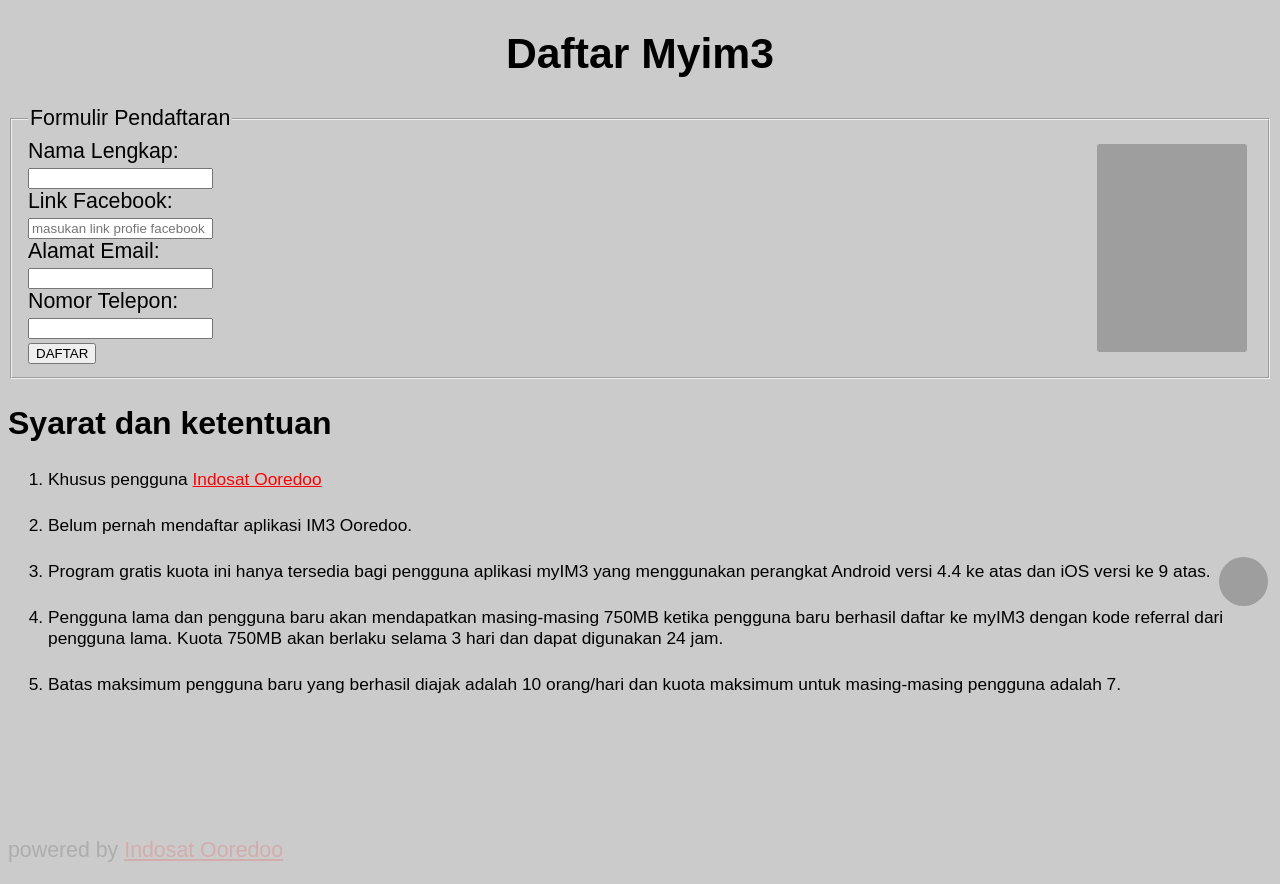
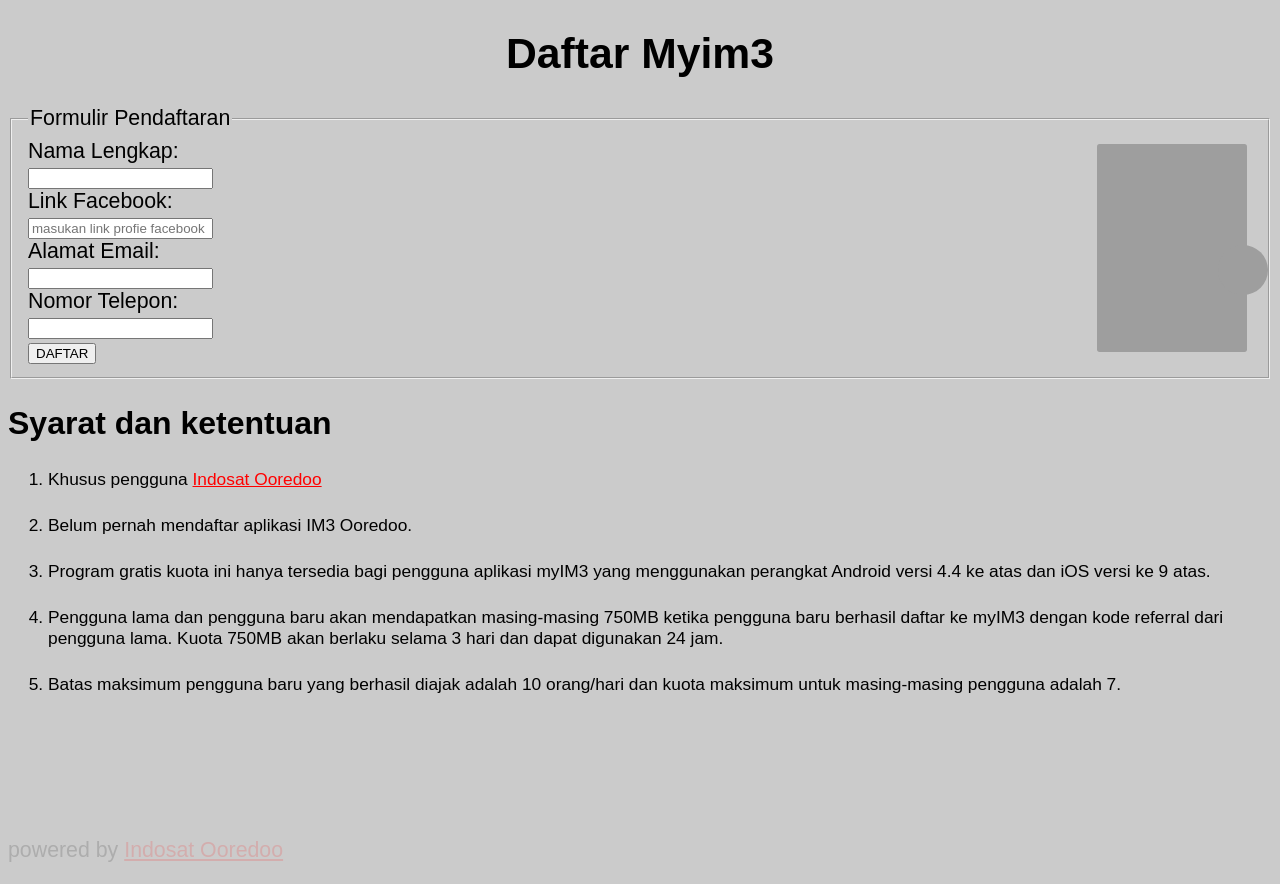
Before and after one commit to visoms/visoms.github.io, a plain HTML site: page indosat/Daftar-Myim3-Dapat-Bonus-Kuota-2Gb.html in a window 1280 px wide. Drawn offline with Linux system fonts and the light colour scheme; grey boxes are pictures that could not be loaded; a script that the page names is missing.

Commit message:
style.css

```diff
--- a/indosat/style.css
+++ b/indosat/style.css
@@ -32,10 +32,10 @@
       z-index:100;
 }
 .wa{
-      width:49px;
-      height:49px;
+      width:50px;
+      height:50px;
       position:fixed;
-      bottom:189px;
+      bottom:500px;
       right:7px;
       z-index:100;
       border-radius: 50px
```
